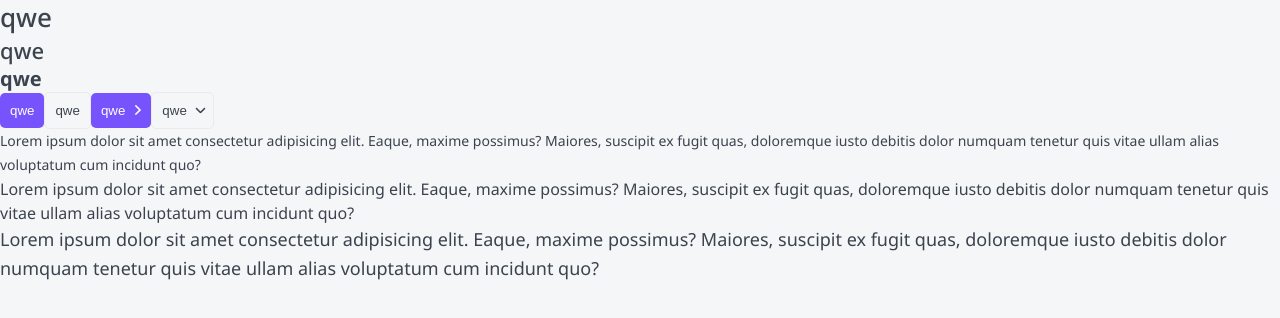
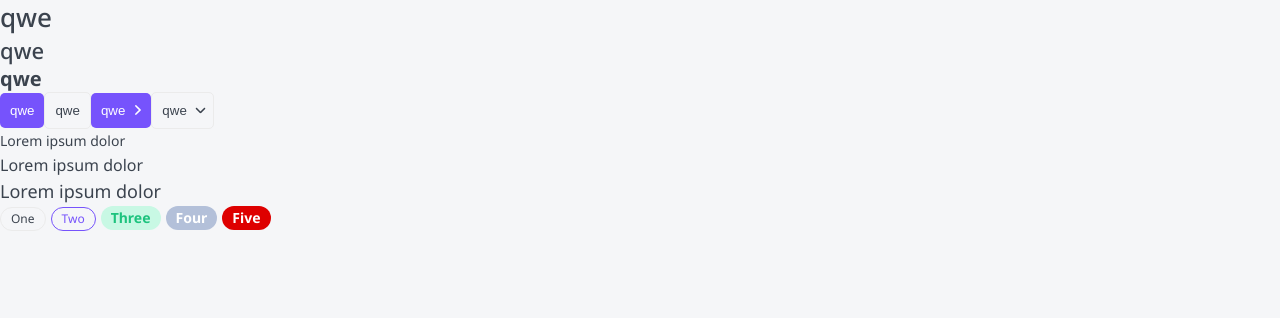
Before and after one commit to yobafett/nextjs-top-app, a Next.js app: page / in a window 1280 px wide. Shown: the top 318 px of the page. Built offline with nearby package versions, Linux system fonts and the light colour scheme.

Commit message:
Add Tag component

```diff
--- /dev/null
+++ b/components/Tag/Tag.module.css
@@ -0,0 +1,52 @@
+.tag {
+    display: inline-block;
+
+    box-sizing: border-box;
+    margin-right: 5px;
+    border-radius: 20px;
+}
+
+.s {
+    padding: 5px 10px;
+
+    font-size: 12px;
+    line-height: 12px;
+}
+
+.m {
+    padding: 5px 10px;
+
+    font-size: 14px;
+    line-height: 14px;
+}
+
+.ghost {
+    border: 1px solid var(--gray-light);
+}
+
+.red {
+    color: var(--white);
+    background-color: #DE0000;
+
+    font-weight: bold;
+}
+
+.gray {
+    color: var(--white);
+    background-color: #B3C0D9;
+
+    font-weight: bold;
+}
+
+.green {
+    color: var(--green);
+    background-color: var(--green-light);
+
+    font-weight: bold;
+}
+
+.primary {
+    color: var(--primary);
+    background: none;
+    border: 1px solid var(--primary);
+}
--- /dev/null
+++ b/components/Tag/Tag.tsx
@@ -0,0 +1,32 @@
+
+import React from 'react'
+import { TagProps } from './Tag.props'
+import styles from './Tag.module.css';
+import classNames from 'classnames';
+
+export const Tag = ({ size, color, href, children, className, ...props }: TagProps): JSX.Element => {
+    return (
+        <div {...props}
+            className={
+                classNames(
+                    className,
+                    styles.tag,
+                    {
+                        [styles.s]: size == 's',
+                        [styles.m]: size == 'm',
+                        [styles.ghost]: color == 'ghost',
+                        [styles.red]: color == 'red',
+                        [styles.gray]: color == 'gray',
+                        [styles.green]: color == 'green',
+                        [styles.primary]: color == 'primary',
+                    }
+                )}
+        >
+            {
+                href
+                    ? <a href={href}>{children}</a>
+                    : <>{children}</>
+            }
+        </div>
+    )
+}
--- a/components/index.ts
+++ b/components/index.ts
@@ -1,3 +1,4 @@
 export * from './Htag/Htag';
 export * from './Button/Button';
 export * from './Ptag/Ptag';
+export * from './Tag/Tag';
--- a/pages/index.tsx
+++ b/pages/index.tsx
@@ -1,5 +1,5 @@
 import React from 'react';
-import { Htag, Button, Ptag } from '../components';
+import { Htag, Button, Ptag, Tag } from '../components';
 
 export default function Home(): JSX.Element {
   return (
@@ -11,21 +11,14 @@ export default function Home(): JSX.Element {
       <Button appearance='ghost'>qwe</Button>
       <Button appearance='primary' arrow='right'>qwe</Button>
       <Button appearance='ghost' arrow='down'>qwe</Button>
-      <Ptag size='s'>
-        Lorem ipsum dolor sit amet consectetur adipisicing elit. Eaque, maxime possimus?
-        Maiores, suscipit ex fugit quas, doloremque iusto debitis dolor numquam tenetur
-        quis vitae ullam alias voluptatum cum incidunt quo?
-      </Ptag>
-      <Ptag size='m'>
-        Lorem ipsum dolor sit amet consectetur adipisicing elit. Eaque, maxime possimus?
-        Maiores, suscipit ex fugit quas, doloremque iusto debitis dolor numquam tenetur
-        quis vitae ullam alias voluptatum cum incidunt quo?
-      </Ptag>
-      <Ptag size='l'>
-        Lorem ipsum dolor sit amet consectetur adipisicing elit. Eaque, maxime possimus?
-        Maiores, suscipit ex fugit quas, doloremque iusto debitis dolor numquam tenetur
-        quis vitae ullam alias voluptatum cum incidunt quo?
-      </Ptag>
+      <Ptag size='s'>Lorem ipsum dolor</Ptag>
+      <Ptag size='m'>Lorem ipsum dolor</Ptag>
+      <Ptag size='l'>Lorem ipsum dolor</Ptag>
+      <Tag size='s' color='ghost' href='/One'>One</Tag>
+      <Tag size='s' color='primary'>Two</Tag>
+      <Tag size='m' color='green'>Three</Tag>
+      <Tag size='m' color='gray'>Four</Tag>
+      <Tag size='m' color='red'>Five</Tag>
     </>
   );
 }
```
Also changed, not shown: components/Tag/Tag.props.ts (added, +8 -0 lines).
